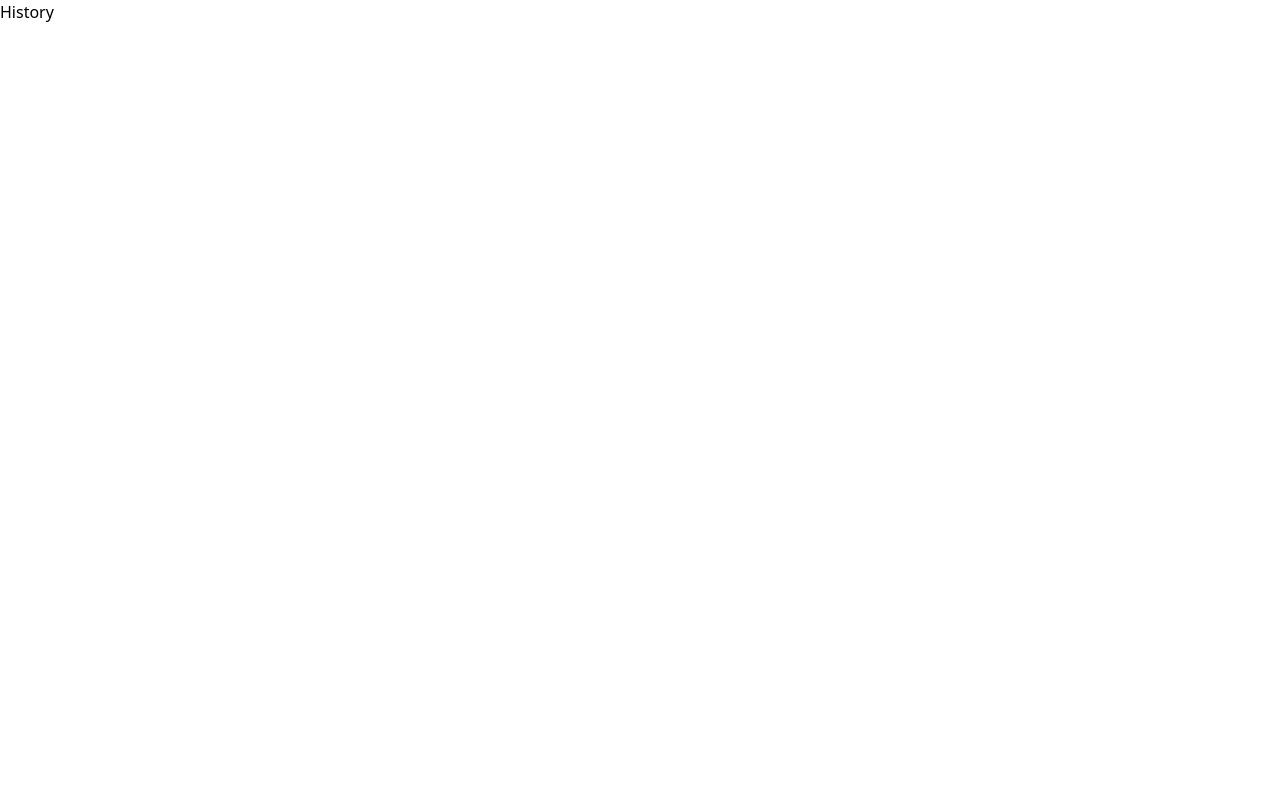
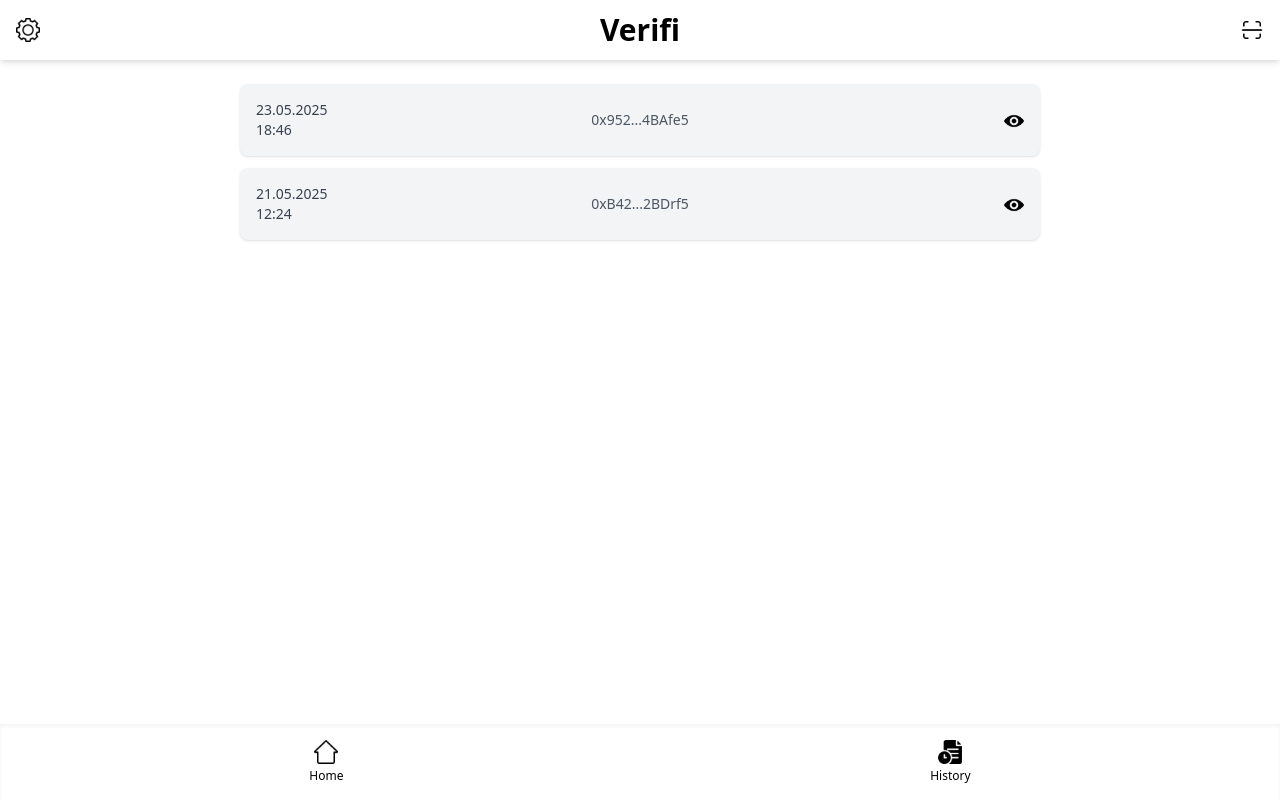
Before and after one commit to Abubakar-Meigag/hacakthon-nft, a React (Create React App) app in the folder client/: page /history in a window 1280 px wide. Built offline with nearby package versions, Linux system fonts and the light colour scheme; the HTML template or start-up script is replaced by a standard one.

Commit message:
done adding history component

```diff
--- a/client/src/pages/History.jsx
+++ b/client/src/pages/History.jsx
@@ -1,9 +1,63 @@
-import React from 'react'
+import React from "react";
+import { useNavigate } from "react-router-dom";
 
-const History = () => {
+const mockHistory = [
+  { date: "23.05.2025", time: "18:46", wallet: "0x952...4BAfe5", target: "0x95222290D7272BaA3Ddd3890cE1Ed1650C84bAe5" },
+  { date: "21.05.2025", time: "12:24", wallet: "0xB42...2BDrf5", target: "0x21ACcb90b56B95E6A1..." },
+  // Add more dummy entries as needed
+];
+
+export default function History() {
+  const navigate = useNavigate();
+
+  const goToDetails = (entry) => {
+    navigate("/details", { state: entry });
+  };
+
+
   return (
-    <div>History</div>
-  )
+    <div className="min-h-screen flex flex-col bg-white">
+      {/* Header */}
+      <div className="flex justify-between items-center px-4 py-3 shadow-md bg-white z-10">
+        <img src="/project-images/gear.png" alt="Settings" className="w-6 h-6" />
+        <h1 className="text-3xl font-bold">Verifi</h1>
+        <img src="/project-images/scan.png" alt="Scan" className="w-6 h-6" />
+      </div>
+
+      {/* Main content area */}
+      <div className="flex-grow px-4 mt-6 space-y-3 lg:px-60 md:px-40">
+        {mockHistory.map((entry, index) => (
+          <div
+            key={index}
+            className="grid grid-cols-3 items-center bg-gray-100 p-4 rounded-lg shadow text-sm"
+          >
+            <div className="text-gray-700 font-medium">
+              {entry.date}<br />{entry.time}
+            </div>
+            <div className="text-gray-600 text-center">{entry.wallet}</div>
+            <div className="text-right">
+              <img
+                src="/project-images/eye.png"
+                alt="View"
+                className="w-5 h-5 cursor-pointer inline-block"
+                onClick={() => goToDetails(entry)}
+              />
+            </div>
+          </div>
+        ))}
+      </div>
+
+      {/* Footer */}
+      <div className="flex justify-around items-center px-4 py-4 bg-white shadow-inner">
+        <button onClick={() => navigate("/home")} className="flex flex-col items-center">
+          <img src="/project-images/home (2).png" alt="Home" className="w-6 h-6 mb-1" />
+          <span className="text-xs">Home</span>
+        </button>
+        <button onClick={() => navigate("/history")} className="flex flex-col items-center">
+          <img src="/project-images/file (1).png" alt="History" className="w-6 h-6 mb-1" />
+          <span className="text-xs">History</span>
+        </button>
+      </div>
+    </div>
+  );
 }
-
-export default History
```
